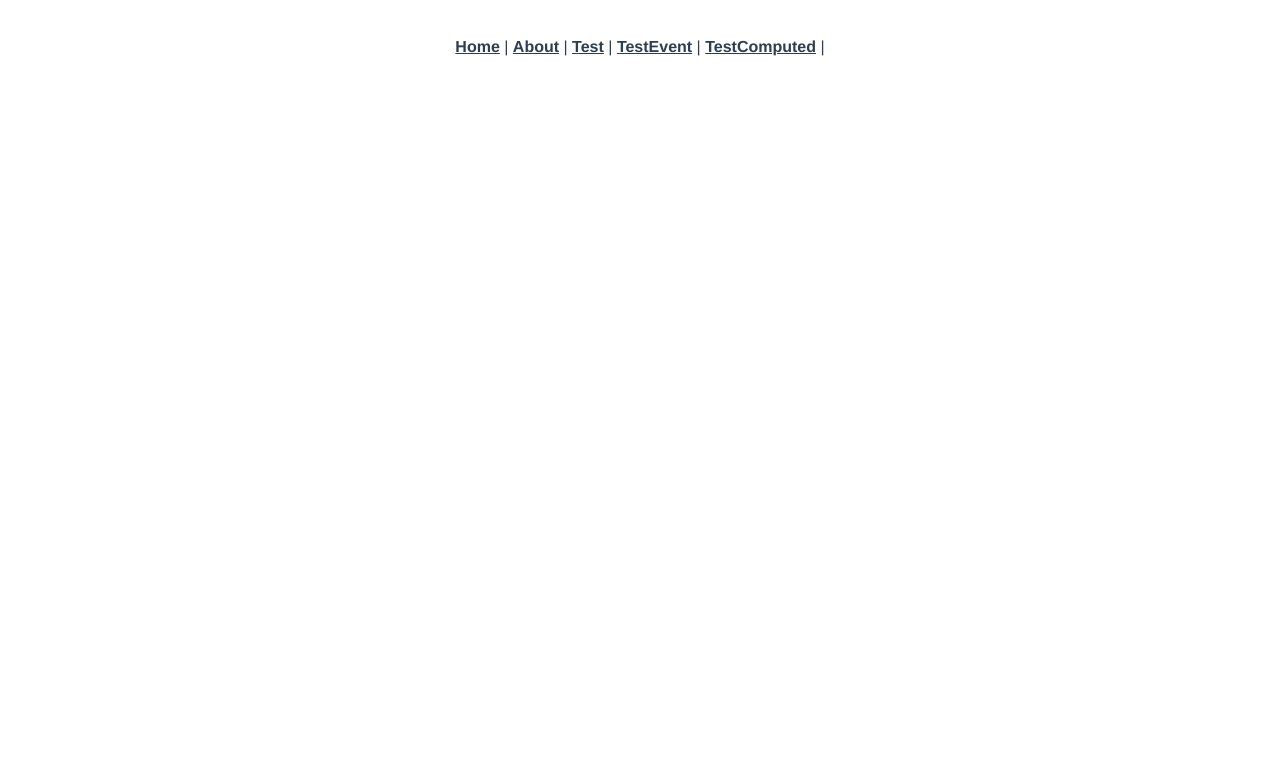
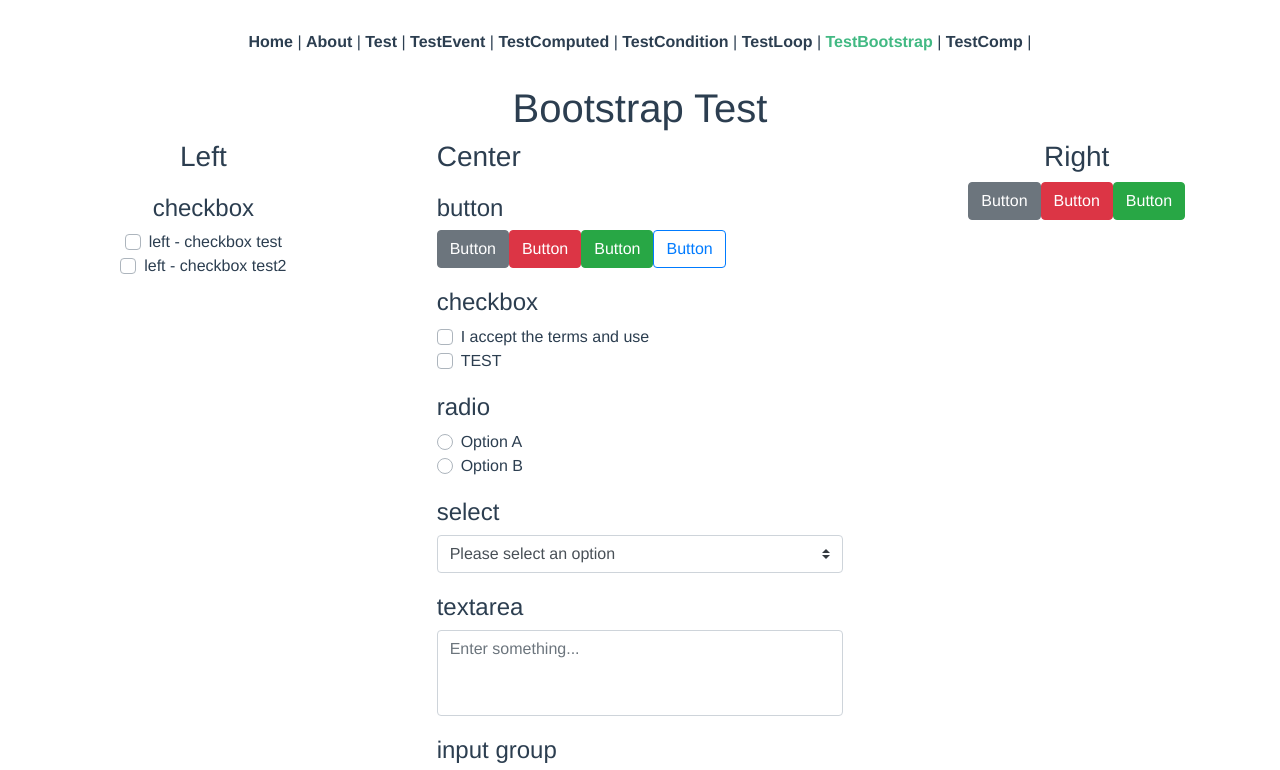
Before and after one commit to nwnp/nodejs, a Vue app in the folder vuetest/vuestudy/: page /test-bootstrap in a window 1280 px wide. Shown: the top 770 px of the page. Built offline with nearby package versions, Linux system fonts and the light colour scheme.

Commit message:
reviews: Vue.js

```diff
--- a/vuetest/vuestudy/package.json
+++ b/vuetest/vuestudy/package.json
@@ -8,6 +8,8 @@
     "lint": "vue-cli-service lint"
   },
   "dependencies": {
+    "bootstrap": "^4.5.3",
+    "bootstrap-vue": "^2.21.2",
     "core-js": "^3.6.5",
     "vue": "^2.6.11",
     "vue-router": "^3.2.0",
--- a/vuetest/vuestudy/src/App.vue
+++ b/vuetest/vuestudy/src/App.vue
@@ -6,6 +6,10 @@
       <router-link to="/test">Test</router-link> |
       <router-link to="/test-event">TestEvent</router-link> |
       <router-link to="/test-computed">TestComputed</router-link> |
+      <router-link to="/test-condition">TestCondition</router-link> |
+      <router-link to="/test-loop">TestLoop</router-link> |
+      <router-link to="/test-bootstrap">TestBootstrap</router-link> |
+      <router-link to="/test-comp">TestComp</router-link> |
     </div>
     <router-view />
   </div>
--- a/vuetest/vuestudy/src/main.js
+++ b/vuetest/vuestudy/src/main.js
@@ -2,6 +2,12 @@ import Vue from "vue";
 import App from "./App.vue";
 import router from "./router";
 import store from "./store";
+
+// bootstrap
+import { BootstrapVue } from "bootstrap-vue";
+import "bootstrap/dist/css/bootstrap.css";
+import "bootstrap-vue/dist/bootstrap-vue.css";
+Vue.use(BootstrapVue);
 
 Vue.config.productionTip = false;
 
--- a/vuetest/vuestudy/src/router/index.js
+++ b/vuetest/vuestudy/src/router/index.js
@@ -31,6 +31,25 @@ const routes = [
     name: "TestComputed",
     component: () => import("../views/TestComputed.vue"),
   },
+  {
+    path: "/test-condition",
+    name: "TestCondition",
+    component: () => import("../views/TestCondition.vue"),
+  },
+  {
+    path: "/test-loop",
+    name: "TestLoop",
+    component: () => import("../views/TestLoop.vue"),
+  },
+  {
+    path: "/test-bootstrap",
+    name: "TestBootstap",
+    component: () => import("../views/TestBootstrap.vue"),
+  },
+  {
+    path: "/test-comp",
+    component: () => import("../views/comp"),
+  },
 ];
 
 const router = new VueRouter({
--- /dev/null
+++ b/vuetest/vuestudy/src/views/TestBootstrap.vue
@@ -0,0 +1,124 @@
+<template>
+  <div>
+    <h1>Bootstrap Test</h1>
+    <b-row>
+      <b-col
+        ><h3>Left</h3>
+        <h4>checkbox</h4>
+        <b-form-checkbox
+          id="checkbox-3"
+          name="checkbox"
+          value="accepted"
+          unchecked-value="not_accepted"
+        >
+          left - checkbox test
+        </b-form-checkbox>
+        <b-form-checkbox
+          name="checkbox"
+          value="accepted"
+          unchecked-value="not_accepted"
+        >
+          left - checkbox test2
+        </b-form-checkbox>
+      </b-col>
+      <b-col style="text-align: left">
+        <h3>Center</h3>
+        <div>
+          <h4>button</h4>
+          <b-button>Button</b-button>
+          <b-button variant="danger">Button</b-button>
+          <b-button variant="success">Button</b-button>
+          <b-button variant="outline-primary">Button</b-button>
+        </div>
+        <div>
+          <h4>checkbox</h4>
+          <b-form-checkbox
+            id="checkbox-1"
+            name="checkbox-1"
+            value="accepted"
+            unchecked-value="not_accepted"
+          >
+            I accept the terms and use
+          </b-form-checkbox>
+          <b-form-checkbox
+            id="checkbox-2"
+            name="checkbox-1"
+            value="accepted"
+            unchecked-value="not_accepted"
+          >
+            TEST
+          </b-form-checkbox>
+        </div>
+        <div>
+          <h4>radio</h4>
+          <b-form-group>
+            <b-form-radio name="some-radios" value="A">Option A</b-form-radio>
+            <b-form-radio name="some-radios" value="B">Option B</b-form-radio>
+          </b-form-group>
+        </div>
+        <div>
+          <h4>select</h4>
+          <b-form-select v-model="selected" :options="options"></b-form-select>
+        </div>
+        <div>
+          <h4>textarea</h4>
+          <b-form-textarea
+            id="textarea"
+            placeholder="Enter something..."
+            rows="3"
+            max-rows="6"
+          ></b-form-textarea>
+        </div>
+        <div>
+          <h4>input group</h4>
+          <b-input-groupt prepend="Username" class="mt-3">
+            <b-form-input></b-form-input>
+            <b-input-group-append>
+              <b-button variant="outline-success">Button</b-button>
+              <b-button variant="info">Button</b-button>
+            </b-input-group-append>
+          </b-input-groupt>
+        </div>
+        <div>
+          <h4>table</h4>
+          <b-table striped hover :items="items"></b-table>
+        </div>
+      </b-col>
+      <b-col>
+        <h3>Right</h3>
+        <b-button>Button</b-button>
+        <b-button variant="danger">Button</b-button>
+        <b-button variant="success">Button</b-button>
+      </b-col>
+    </b-row>
+  </div>
+</template>
+
+<script>
+export default {
+  data() {
+    return {
+      selected: null,
+      options: [
+        { value: null, text: "Please select an option" },
+        { value: "a", text: "This is First option" },
+        { value: "b", text: "Selected Option" },
+        { value: { C: "3PO" }, text: "this is an option with object value" },
+        { value: "d", text: "This on is disabled", disabled: true },
+      ],
+      items: [
+        { age: 40, first_name: "Dickerson", last_name: "Macdonald" },
+        { age: 21, first_name: "Larsen", last_name: "Shaw" },
+        { age: 89, first_name: "Geneva", last_name: "Wilson" },
+        { age: 38, first_name: "Jami", last_name: "Carney" },
+      ],
+    };
+  },
+};
+</script>
+
+<style scoped>
+div h4 {
+  margin-top: 20px;
+}
+</style>
--- /dev/null
+++ b/vuetest/vuestudy/src/views/TestCondition.vue
@@ -0,0 +1,43 @@
+<template>
+  <div>
+    <h1>v-if, v-show Test</h1>
+    <button @click="error = !error">Toogle error</button>
+    <button @click="success = !success">Toogle success</button>
+    <div>
+      <h3>v-if</h3>
+      <div>
+        <p>현재 error 상태는?</p>
+        <p v-if="error" class="errBox">에러입니다.</p>
+        <p v-else>에러 상태가 아닙니다.</p>
+      </div>
+      <h3>v-show</h3>
+      <div>
+        <p>현재 success 상태는?</p>
+        <p v-show="success" class="sucBox">성공입니다.</p>
+        <p v-show="!success">성공 상태가 아닙니다.</p>
+      </div>
+    </div>
+  </div>
+</template>
+
+<script>
+export default {
+  data() {
+    return {
+      error: false,
+      success: false,
+    };
+  },
+};
+</script>
+
+<style scoped>
+.errBox {
+  background: red;
+  color: white;
+}
+.sucBox {
+  background: green;
+  color: white;
+}
+</style>
--- /dev/null
+++ b/vuetest/vuestudy/src/views/TestLoop.vue
@@ -0,0 +1,40 @@
+<template>
+  <div>
+    <h1>v-for Test</h1>
+    <h2>원본 출력</h2>
+    <div>
+      <div>{{ fruits }}</div>
+      <div>{{ users }}</div>
+    </div>
+    <h2>다듬어서 출력</h2>
+    <div>
+      <h3>과일 리스트</h3>
+      <ul>
+        <li v-for="(fruit, index) in fruits" :key="`fruit-${index}`">
+          {{ fruit }}
+        </li>
+        <h3>사용자 리스트</h3>
+        <div v-for="(user, index) in users" :key="index">
+          <span>{{ user.name }}: {{ user.age }}, {{ user.gender }}</span>
+        </div>
+      </ul>
+    </div>
+  </div>
+</template>
+
+<script>
+export default {
+  data() {
+    return {
+      fruits: ["apple", "orange", "banana", "mango"],
+      users: [
+        { name: "hong", age: 20, gender: "male" },
+        { name: "kim", age: 20, gender: "female" },
+        { name: "jin", age: 29, gender: "male" },
+      ],
+    };
+  },
+};
+</script>
+
+<style lang="scss" scoped></style>
--- /dev/null
+++ b/vuetest/vuestudy/src/views/comp/Footer.vue
@@ -0,0 +1,12 @@
+<template>
+  <div>
+    <hr />
+    <span>COPYRIGHT UVC ALL RIGHTS RESERVED.</span>
+  </div>
+</template>
+
+<script>
+export default {};
+</script>
+
+<style scoped></style>
--- /dev/null
+++ b/vuetest/vuestudy/src/views/comp/Header.vue
@@ -0,0 +1,12 @@
+<template>
+  <div>
+    <div style="background-color: yellow; height: 50px">This is header</div>
+    <hr />
+  </div>
+</template>
+
+<script>
+export default {};
+</script>
+
+<style scoped></style>
--- /dev/null
+++ b/vuetest/vuestudy/src/views/comp/index.vue
@@ -0,0 +1,22 @@
+<template>
+  <div>
+    <app-header />
+    <h1>Component Test</h1>
+    여기는 Body 영역
+    <app-footer />
+  </div>
+</template>
+
+<script>
+import Header from "@/views/comp/Header.vue";
+import Footer from "@/views/comp/Footer.vue";
+
+export default {
+  components: {
+    "app-header": Header,
+    "app-footer": Footer,
+  },
+};
+</script>
+
+<style scoped></style>
```
Also changed, not shown: 1 other file (tests, documents, lock files or other folders).
